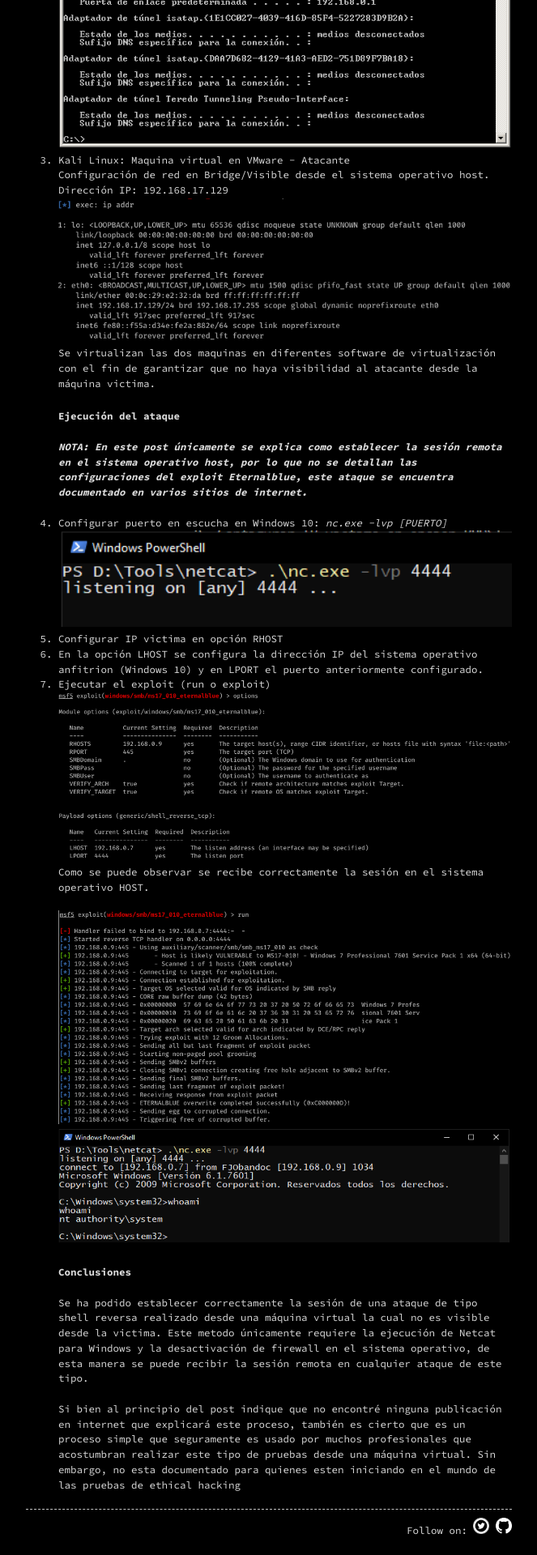
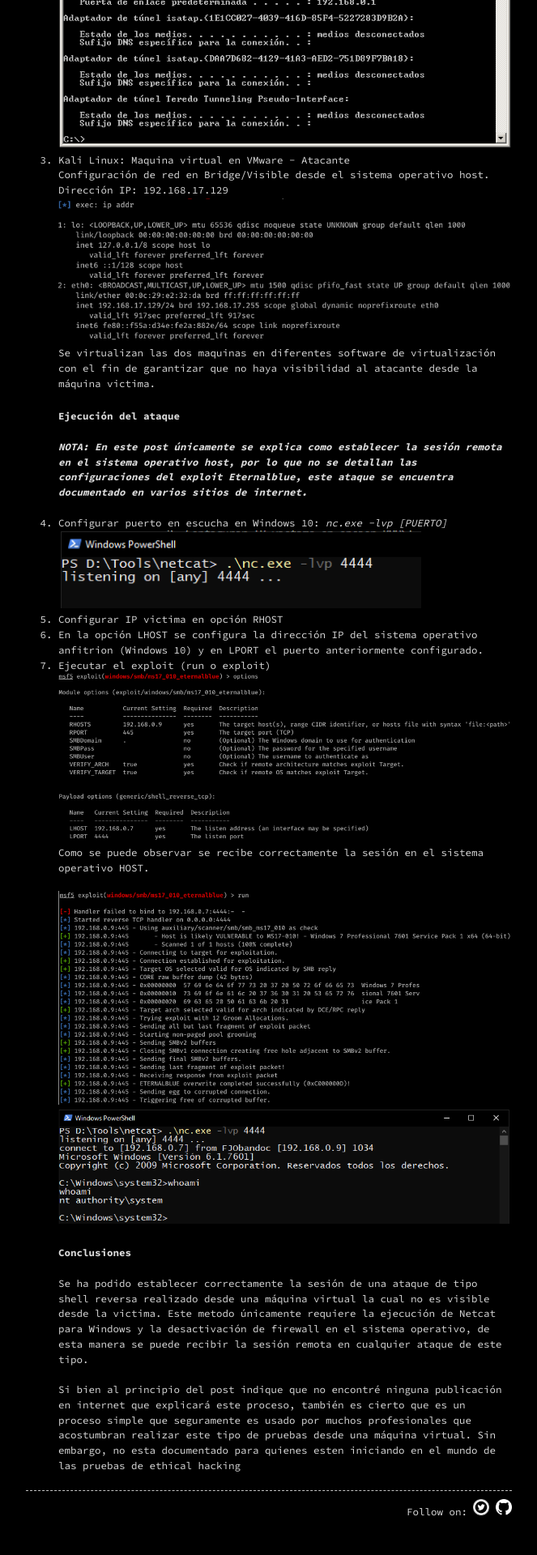
Before and after one commit to d4rk-wing/d4rkwz.github.io, a Jekyll site: the page built from _posts/2020-04-15-Rever-shell-en-maquina-virtual.markdown, in a window 1280 px wide. Shown: the part 2716-4636 px from the top of the page at 81% size, without its empty margins (308-971 px from the left). Built offline with Jekyll 4.4.1, drawn with Linux system fonts in a browser that asks for light colours; after the commit the page ends 4612 px from its top, so only the background shows below that.

```diff
--- a/_posts/2020-04-15-Rever-shell-en-maquina-virtual.markdown
+++ b/_posts/2020-04-15-Rever-shell-en-maquina-virtual.markdown
@@ -45,7 +45,7 @@ Para este escenario se tienen las siguientes maquinas:
 <br />___NOTA: En este post únicamente se explica como establecer la sesión remota en el sistema operativo host, por lo que no se detallan las configuraciones del exploit Eternalblue, este ataque se encuentra documentado en varios sitios de internet.___
 <br />
 1. Configurar puerto en escucha en Windows 10: *nc.exe -lvp [PUERTO]*
-<img src="/images/post/Rever-shell-en-maquina-virtual/host_escucha.png" width="100%" height="100%" />
+<img src="/images/post/Rever-shell-en-maquina-virtual/host_escucha.png" width="80%" height="80%" />
 2. Configurar IP victima en opción RHOST
 3. En la opción LHOST se configura la dirección IP del sistema operativo anfitrion (Windows 10) y en LPORT el puerto anteriormente configurado.
 4. Ejecutar el exploit (run o exploit)
```
